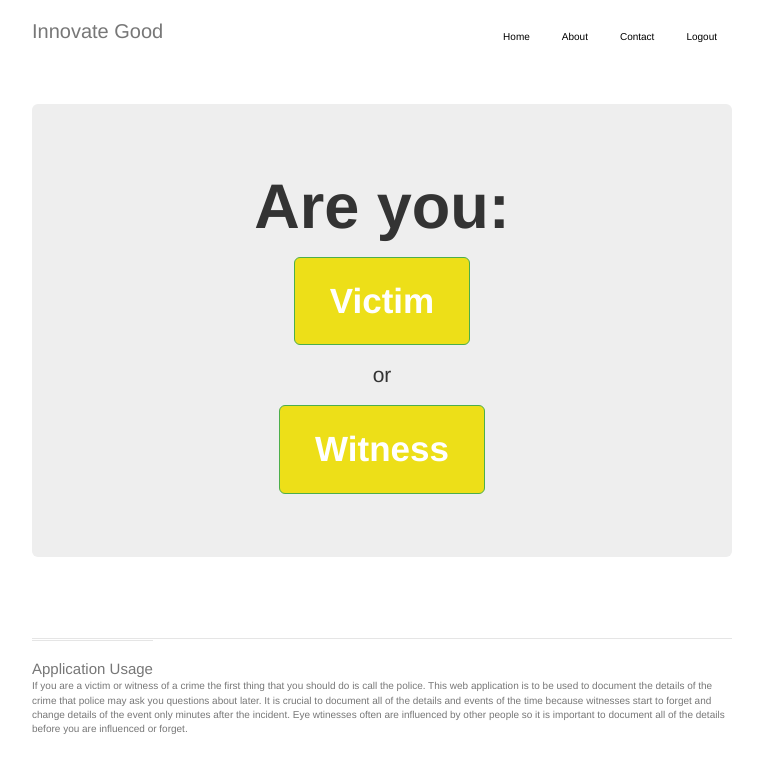
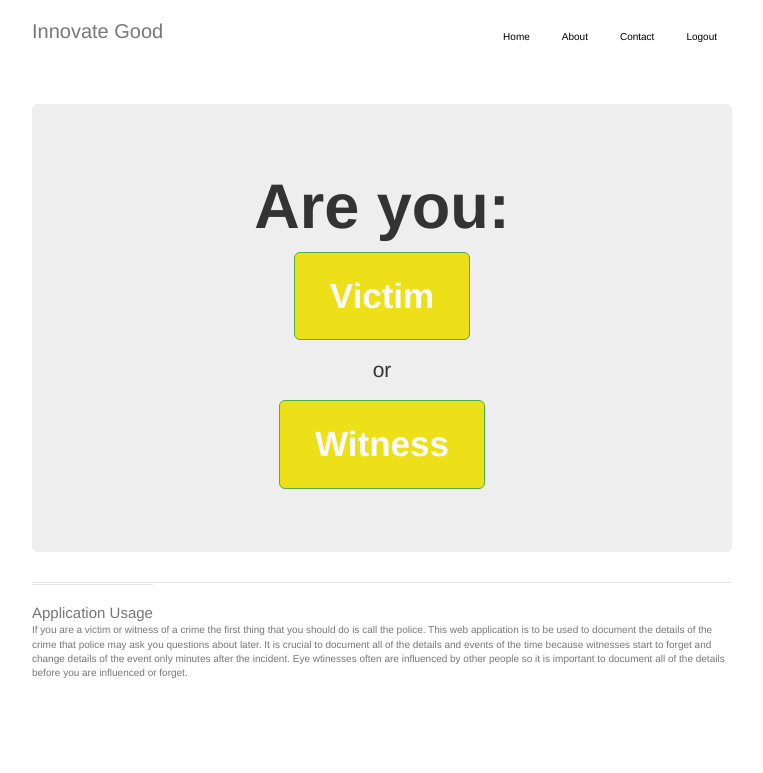
Before and after one commit to umbcWatchDawg/innovate-good-2017, a Django app: page /victim_witness/ in a window 1280 px wide. Shown: the top 773 px of the page, without its empty margins (258-1021 px from the left). Run offline with Django 3.2, Linux system fonts and the light colour scheme; the visitor is signed in with stand-in values (Sample User, id 1); some libraries are stand-ins or nearby versions.

Commit message:
other fixes

```diff
--- a/myproject/templates/watchdawg/vicWit.html
+++ b/myproject/templates/watchdawg/vicWit.html
@@ -2,16 +2,8 @@
 {% block body %}
 <div class="jumbotron">
   <h1><b>Are you:</b></h1>
-		<p>      </p>
   <p><a class="btn btn-lg btn-success" href="#" role="button"><b>Victim</b></a></p>
   <p> or <p>
   <p><a class="btn btn-lg btn-success" href="#" role="button"><b>Witness</b></a></p>
 </div>
-
-      <div class="row marketing">
-        <div class="col-lg-6">
-        </div>
-
-        <!--<div class="col-lg-6"> -->
-        <!--</div>-->
 {% endblock %}
--- a/watchdawg/views.py
+++ b/watchdawg/views.py
@@ -15,7 +15,6 @@ def index(request):
 def login(request):
     return render(request, 'watchdawg/signIn.html')
 
-#@login_required
 def report(request):
     return render(request, 'watchdawg/report.html')
 
```
Also changed, not shown: myproject/templates/watchdawg/signIn.html (+6 -9 lines). Lines whose indentation alone changed are shown as unchanged.
